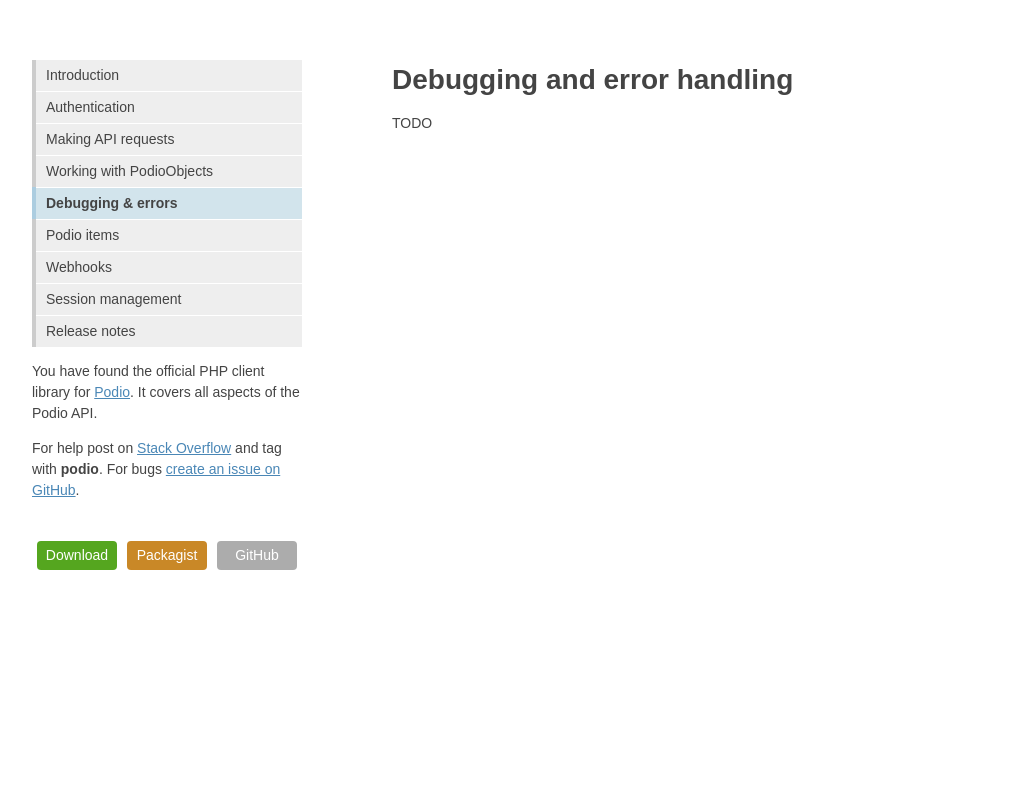
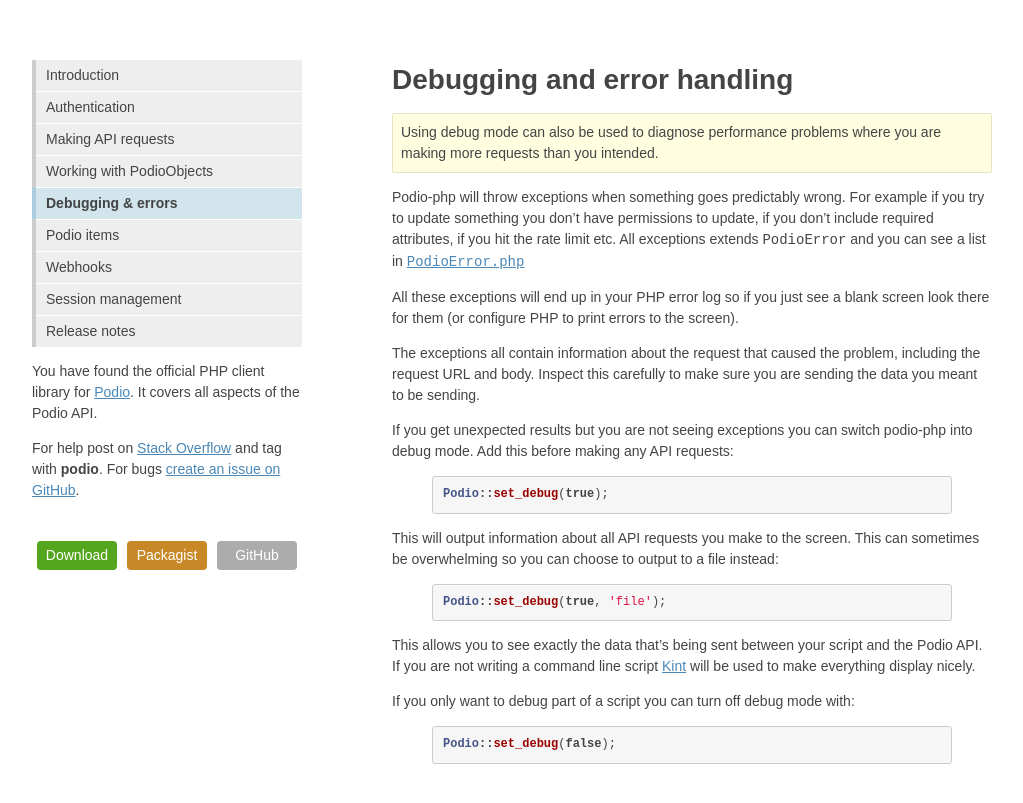
Before and after one commit to podio-community/podio-php, a Jekyll site: the page built from debug/index.md, in a window 1280 px wide. Shown: the top 803 px of the page, without its empty margins (128-1151 px from the left). Built offline with Jekyll 4.4.1, drawn with Linux system fonts in a browser that asks for light colours.

Commit message:
Add debug page

```diff
--- a/debug/index.md
+++ b/debug/index.md
@@ -4,4 +4,30 @@ active: debug
 ---
 # Debugging and error handling
 
-TODO
+<span class="note">Using debug mode can also be used to diagnose performance problems where you are making more requests than you intended.</span>
+
+Podio-php will throw exceptions when something goes predictably wrong. For example if you try to update something you don't have permissions to update, if you don't include required attributes, if you hit the rate limit etc. All exceptions extends `PodioError` and you can see a list in [`PodioError.php`](https://github.com/podio/podio-php/blob/master/lib/PodioError.php)
+
+All these exceptions will end up in your PHP error log so if you just see a blank screen look there for them (or configure PHP to print errors to the screen).
+
+The exceptions all contain information about the request that caused the problem, including the request URL and body. Inspect this carefully to make sure you are sending the data you meant to be sending.
+
+If you get unexpected results but you are not seeing exceptions you can switch podio-php into debug mode. Add this before making any API requests:
+
+{% highlight php startinline %}
+Podio::set_debug(true);
+{% endhighlight %}
+
+This will output information about all API requests you make to the screen. This can sometimes be overwhelming so you can choose to output to a file instead:
+
+{% highlight php startinline %}
+Podio::set_debug(true, 'file');
+{% endhighlight %}
+
+This allows you to see exactly the data that's being sent between your script and the Podio API. If you are not writing a command line script [Kint](http://raveren.github.io/kint/) will be used to make everything display nicely.
+
+If you only want to debug part of a script you can turn off debug mode with:
+
+{% highlight php startinline %}
+Podio::set_debug(false);
+{% endhighlight %}
```
